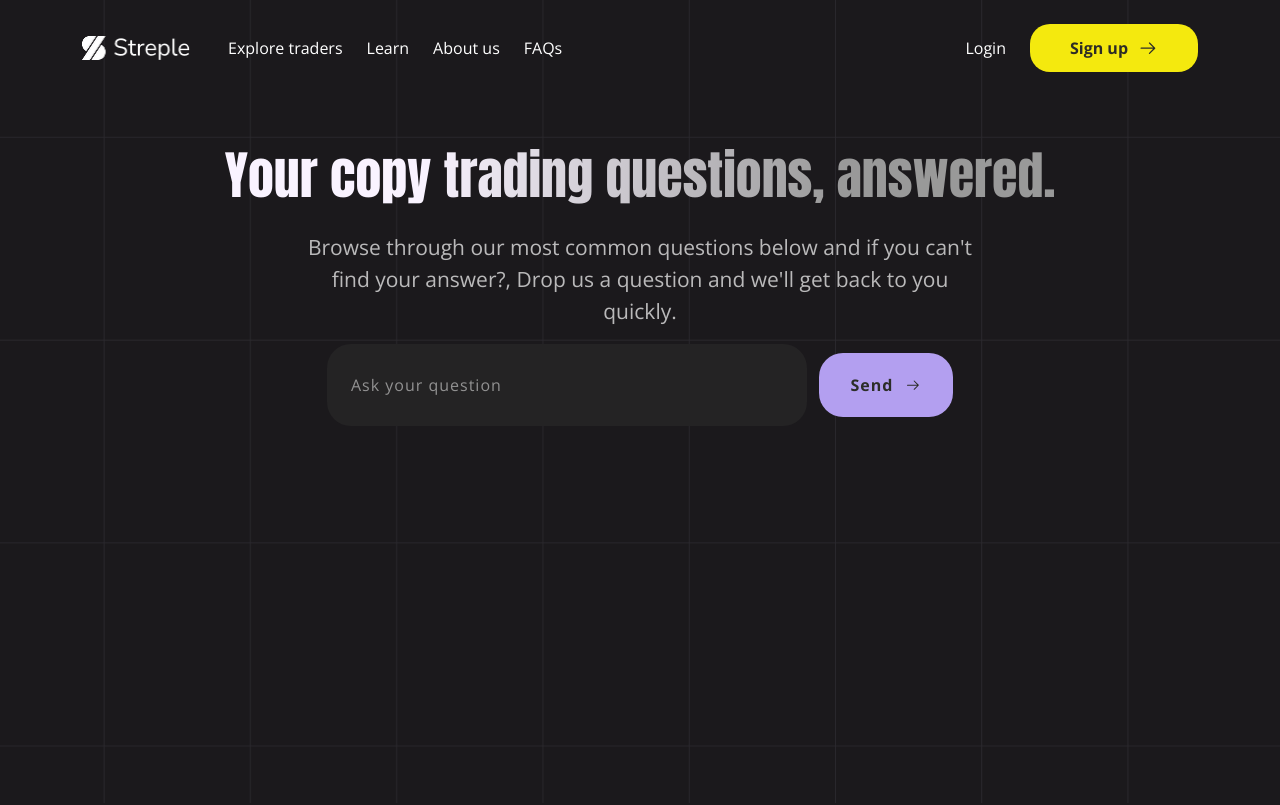
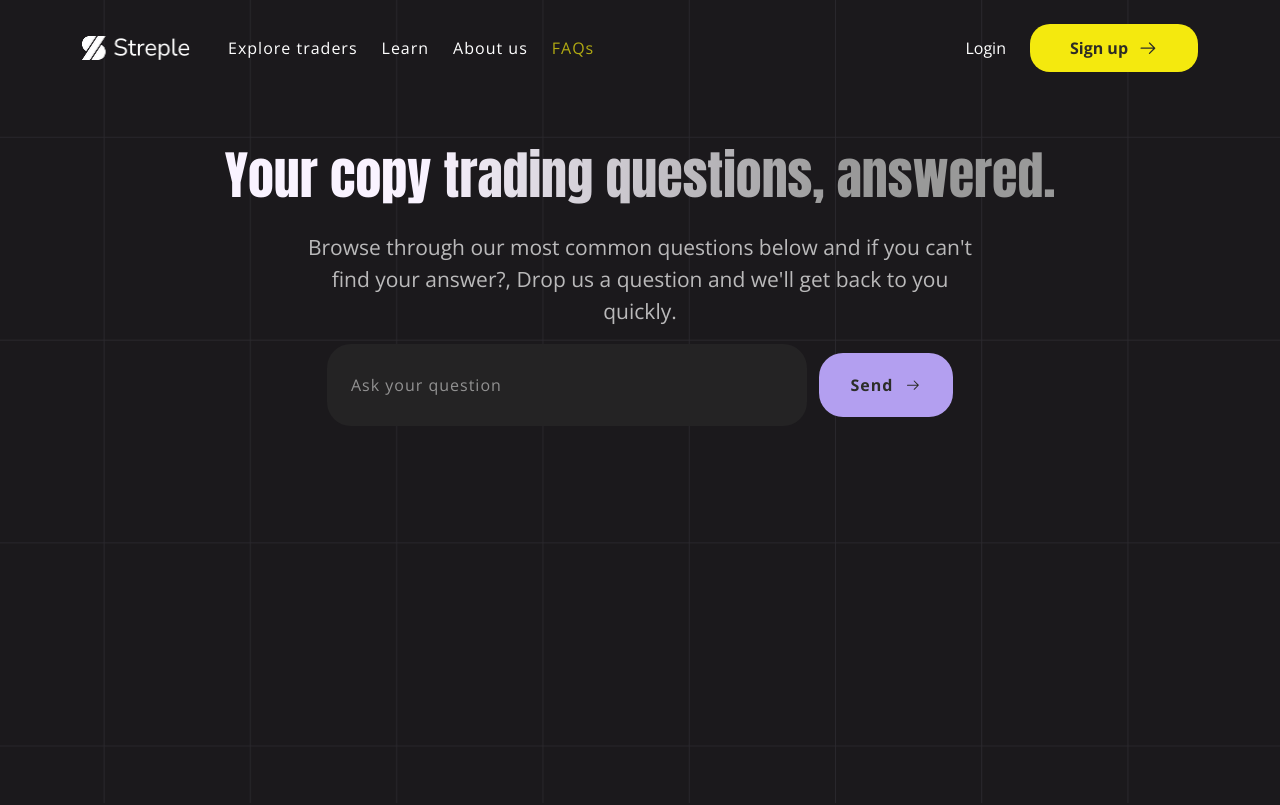
Before and after one commit to streple-labs/streple-website, a Next.js app: page /faq in a window 1280 px wide. Shown: the top 805 px of the page. Built offline with nearby package versions, Linux system fonts and the light colour scheme.

Commit message:
Enhance FAQ layout and implement dynamic navigation in DesktopNavbar

```diff
--- a/components/faq/Faq.tsx
+++ b/components/faq/Faq.tsx
@@ -37,7 +37,7 @@ export default function Faq() {
     <div className="w-full max-w-[932px] space-y-6">
       {faqs.map((faq, i) => (
         <div
-          className="rounded-[20px] px-3 md:px-8 py-5 md:py-6 bg-[#242324] flex flex-col gap-4 min-h-[108px] justify-center"
+          className="rounded-[20px] px-3 md:px-8 py-5 md:py-6 bg-[#242324] flex flex-col gap-4 md:min-h-[108px] justify-center"
           key={i}
         >
           <div className="w-full flex items-center justify-between gap-8">
--- a/components/navbar/DesktopNavbar.tsx
+++ b/components/navbar/DesktopNavbar.tsx
@@ -1,9 +1,21 @@
+"use client";
+
 import React from "react";
 import Image from "next/image";
 import Link from "next/link";
 import { GoArrowRight } from "react-icons/go";
+import { usePathname } from "next/navigation";
+
+const navItems = [
+  { href: "/explore-traders", label: "Explore traders" },
+  { href: "/learn", label: "Learn" },
+  { href: "/about", label: "About us" },
+  { href: "/faq", label: "FAQs" },
+];
 
 export default function DesktopNavbar() {
+  const pathname = usePathname();
+
   return (
     <nav className="hidden lg:flex flex-row items-center mx-auto mt-6 w-909-lg w-1132-xl xxl:w-[1272px] 2xl:w-[1356px] px-2 lg:gap-7 gap-37-xl xxl:gap-[42px] 2xl:gap-[45px]">
       <Link href="/">
@@ -16,11 +28,18 @@ export default function DesktopNavbar() {
       </Link>
 
       <div className="flex flex-row w-796-lg w-996-xl xxl:w-[1120px] 2xl:w-[1195px] justify-between items-center">
-        <div className="flex flex-row gap-6 xxl:gap-8 2xl:gap-9 font-normal text-base text-white">
-          <Link href="#">Explore traders</Link>
-          <Link href="#">Learn</Link>
-          <Link href="#">About us</Link>
-          <Link href="/faq">FAQs</Link>
+        <div className="flex flex-row gap-6 xxl:gap-8 2xl:gap-9 font-normal text-base">
+          {navItems.map((item) => (
+            <Link
+              key={item.href}
+              href={item.href}
+              className={`leading-6 tracking-[1px] ${
+                pathname === item.href ? "text-[#F4E90EB2]" : "text-white"
+              }`}
+            >
+              {item.label}
+            </Link>
+          ))}
         </div>
 
         <div className="flex flex-row items-center gap-6">
--- a/components/navbar/MobileNavbar.tsx
+++ b/components/navbar/MobileNavbar.tsx
@@ -1,13 +1,22 @@
 "use client";
-import React, { useState } from 'react';
+import React, { useState } from "react";
 import Image from "next/image";
 import Link from "next/link";
 import { GoArrowRight } from "react-icons/go";
 import { RxHamburgerMenu } from "react-icons/rx";
 import { IoCloseOutline } from "react-icons/io5";
 import { AnimatePresence, motion } from "framer-motion";
+import { usePathname } from "next/navigation";
+
+const navItems = [
+  { href: "/explore-traders", label: "Explore traders" },
+  { href: "/learn", label: "Learn" },
+  { href: "/about", label: "About us" },
+  { href: "/faqs", label: "FAQs" },
+];
 
 export default function MobileNavbar() {
+  const pathname = usePathname();
   const [isMenuOpen, setIsMenuOpen] = useState(false);
 
   function toggleMenu() {
@@ -15,15 +24,23 @@ export default function MobileNavbar() {
   }
 
   return (
-    <nav className='flex flex-col lg:hidden relative'>
+    <nav className="flex flex-col lg:hidden relative">
       {!isMenuOpen && (
-        <div className='flex flex-row items-center mx-auto w-full justify-between mt-6 px-4'>
+        <div className="flex flex-row items-center mx-auto w-full justify-between mt-6 px-4">
           <Link href="/">
-            <Image src="/streple.png" alt="streple logo" width={80} height={34} />
+            <Image
+              src="/streple.png"
+              alt="streple logo"
+              width={80}
+              height={34}
+            />
           </Link>
 
-          <div className='flex flex-row gap-4 items-center'>
-            <Link href="#" className="flex flex-row items-center justify-center bg-[#F4E90E] hover:bg-[#CEC510] rounded-[20px] px-3 py-2 gap-2 font-bold text-sm text-[#2C2C26]">
+          <div className="flex flex-row gap-4 items-center">
+            <Link
+              href="#"
+              className="max-[300px]:hidden flex flex-row items-center justify-center bg-[#F4E90E] hover:bg-[#CEC510] rounded-[20px] px-3 py-2 gap-2 font-bold text-sm text-[#2C2C26]"
+            >
               Sign up
               <GoArrowRight size={16} className="text-[#2C2D28] font-bold" />
             </Link>
@@ -31,7 +48,7 @@ export default function MobileNavbar() {
             <button
               onClick={toggleMenu}
               aria-label="Open menu"
-              className='text-[#FFFFFFCC] cursor-pointer'
+              className="text-[#FFFFFFCC] cursor-pointer"
               type="button"
             >
               <RxHamburgerMenu size={28} />
@@ -47,13 +64,13 @@ export default function MobileNavbar() {
             animate={{ x: 0, opacity: 1 }}
             exit={{ x: "-100%", opacity: 0 }}
             transition={{ duration: 0.3, ease: "easeInOut" }}
-            className='fixed inset-0 z-50 flex flex-col bg-[#1B191C] px-4 pt-6'
+            className="fixed inset-0 z-50 flex flex-col bg-[#1B191C] px-4 pt-6"
           >
-            <div className='flex justify-end'>
+            <div className="flex justify-end">
               <button
                 onClick={toggleMenu}
                 aria-label="Close menu"
-                className='text-[#FFFFFFCC] cursor-pointer'
+                className="text-[#FFFFFFCC] cursor-pointer"
                 type="button"
               >
                 <IoCloseOutline size={28} />
@@ -61,22 +78,38 @@ export default function MobileNavbar() {
             </div>
 
             {/* mobile menu items */}
-            <div className='my-auto'>
-              <div className='flex flex-col text-center gap-6 font-normal text-base text-white'>
-                <Link href="#">Explore traders</Link>
-                <Link href="#">Learn</Link>
-                <Link href="#">About us</Link>
-                <Link href="#">FAQs</Link>
+            <div className="my-auto">
+              <div className="flex flex-col text-center gap-6 font-normal text-base">
+                {navItems.map((item) => (
+                  <Link
+                    key={item.href}
+                    href={item.href}
+                    className={`leading-6 tracking-[1px] ${
+                      pathname === item.href ? "text-[#F4E90EB2]" : "text-white"
+                    }`}
+                  >
+                    {item.label}
+                  </Link>
+                ))}
               </div>
 
               <div className="flex flex-col gap-3 mt-12 text-center">
-                <Link href="#" className="items-center border border-[#EBF0D5] rounded-[20px] px-10 py-3 gap-2.5 font-bold text-base text-white">
+                <Link
+                  href="#"
+                  className="items-center border border-[#EBF0D5] rounded-[20px] px-10 py-3 gap-2.5 font-bold text-base text-white"
+                >
                   Login
                 </Link>
 
-                <Link href="#" className="flex flex-row items-center justify-center bg-[#F4E90E] hover:bg-[#CEC510] rounded-[20px] px-10 py-3 gap-2.5 font-bold text-base text-[#2C2C26]">
+                <Link
+                  href="#"
+                  className="flex flex-row items-center justify-center bg-[#F4E90E] hover:bg-[#CEC510] rounded-[20px] px-10 py-3 gap-2.5 font-bold text-base text-[#2C2C26]"
+                >
                   Sign up
-                  <GoArrowRight size={20} className="text-[#2C2D28] font-bold" />
+                  <GoArrowRight
+                    size={20}
+                    className="text-[#2C2D28] font-bold"
+                  />
                 </Link>
               </div>
             </div>
```
